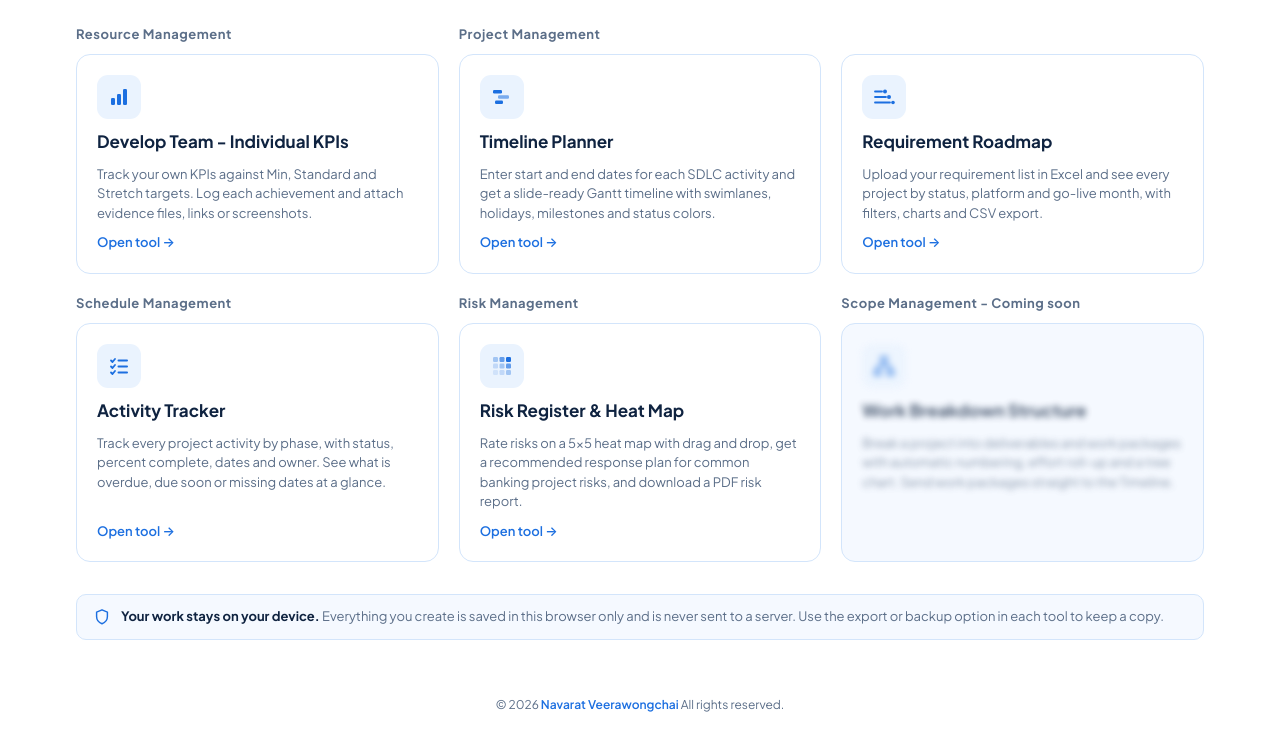
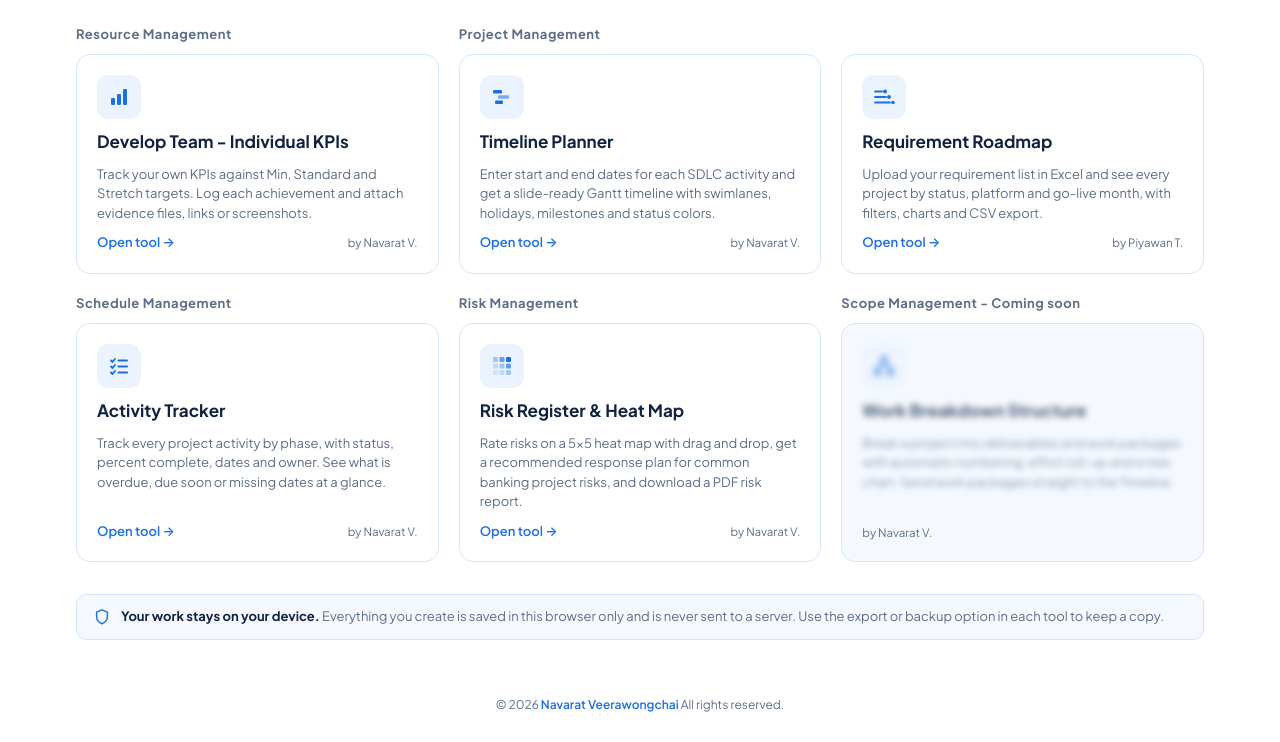
Before and after one commit to navaratveera/pm-hub, a plain HTML site: page index.html in a window 1280 px wide. Shown: the part 187-929 px from the top of the page. Drawn offline with Linux system fonts and the light colour scheme; a web font is replaced by a local one.

Commit message:
Hub: small builder name on each card
Co-Authored-By: Claude Opus 5.5 <noreply@anthropic.com>

```diff
--- a/index.html
+++ b/index.html
@@ -57,6 +57,9 @@ a.tool:hover{border-color:var(--accent);box-shadow:0 10px 28px rgba(28,111,224,.
 .tool h2{margin:0;font-size:17px}
 .tool p{margin:0;color:var(--muted);font-size:13px;flex:1}
 .tool .go{font-size:13px;font-weight:600;color:var(--accent)}
+.tool-foot{display:flex;align-items:baseline;justify-content:space-between;gap:4px 12px;flex-wrap:wrap}
+.tool .by{font-size:11.5px;color:var(--muted)}
+.tool.soon>.by{filter:none;opacity:1}
 .tool.soon{background:var(--sky-50);cursor:default;user-select:none;overflow:hidden}
 .tool.soon>*{filter:blur(3px);opacity:.75}
 .privacy{display:flex;gap:10px;align-items:flex-start;background:var(--sky-50);border:1px solid var(--sky-200);border-radius:var(--r);padding:12px 16px;font-size:13px;color:var(--muted);margin-bottom:32px}
@@ -106,7 +109,9 @@ a.tool:hover{border-color:var(--accent);box-shadow:0 10px 28px rgba(28,111,224,.
       var live=t.status==="live", ic=ICONS[t.icon]||ICONS.timeline;
       var body='<div class="tool-ic">'+ic+'</div><h2>'+esc(t.name)+'</h2><p>'+esc(t.description)+'</p>';
       // tools still being built show as a blurred preview: the group title says what is coming
-      return live?'<a class="tool" href="'+esc(t.path)+'">'+body+'<span class="go">Open tool →</span></a>':'<div class="tool soon" aria-hidden="true">'+body+'</div>';
+      // small "by" line from the builders list in tools.json
+      var names=(t.builders||[]).map(function(b){return b.name}).filter(Boolean), by=names.length?'<span class="by">by '+esc(names.join(" & "))+'</span>':'';
+      return live?'<a class="tool" href="'+esc(t.path)+'">'+body+'<span class="tool-foot"><span class="go">Open tool →</span>'+by+'</span></a>':'<div class="tool soon" aria-hidden="true">'+body+by+'</div>';
     }
     // groups appear in the order tools.json first mentions them
     var groups=[];
--- a/tools.json
+++ b/tools.json
@@ -10,7 +10,7 @@
       "description": "Track your own KPIs against Min, Standard and Stretch targets. Log each achievement and attach evidence files, links or screenshots.",
       "builders": [
         {
-          "name": "Navarat Veerawongchai",
+          "name": "Navarat V.",
           "github": "navaratveera"
         }
       ]
@@ -25,7 +25,7 @@
       "group": "Project Management",
       "builders": [
         {
-          "name": "Navarat Veerawongchai",
+          "name": "Navarat V.",
           "github": "navaratveera"
         }
       ]
@@ -37,7 +37,13 @@
       "icon": "roadmap",
       "path": "requirement-roadmap/",
       "status": "live",
-      "description": "Upload your requirement list in Excel and see every project by status, platform and go-live month, with filters, charts and CSV export."
+      "description": "Upload your requirement list in Excel and see every project by status, platform and go-live month, with filters, charts and CSV export.",
+      "builders": [
+        {
+          "name": "Piyawan T.",
+          "github": "beerpiyawan-del"
+        }
+      ]
     },
     {
       "id": "activity-tracker",
@@ -49,7 +55,7 @@
       "group": "Schedule Management",
       "builders": [
         {
-          "name": "Navarat Veerawongchai",
+          "name": "Navarat V.",
           "github": "navaratveera"
         }
       ]
@@ -64,7 +70,7 @@
       "description": "Rate risks on a 5x5 heat map with drag and drop, get a recommended response plan for common banking project risks, and download a PDF risk report.",
       "builders": [
         {
-          "name": "Navarat Veerawongchai",
+          "name": "Navarat V.",
           "github": "navaratveera"
         }
       ]
@@ -79,7 +85,7 @@
       "group": "Scope Management - Coming soon",
       "builders": [
         {
-          "name": "Navarat Veerawongchai",
+          "name": "Navarat V.",
           "github": "navaratveera"
         }
       ]
```
